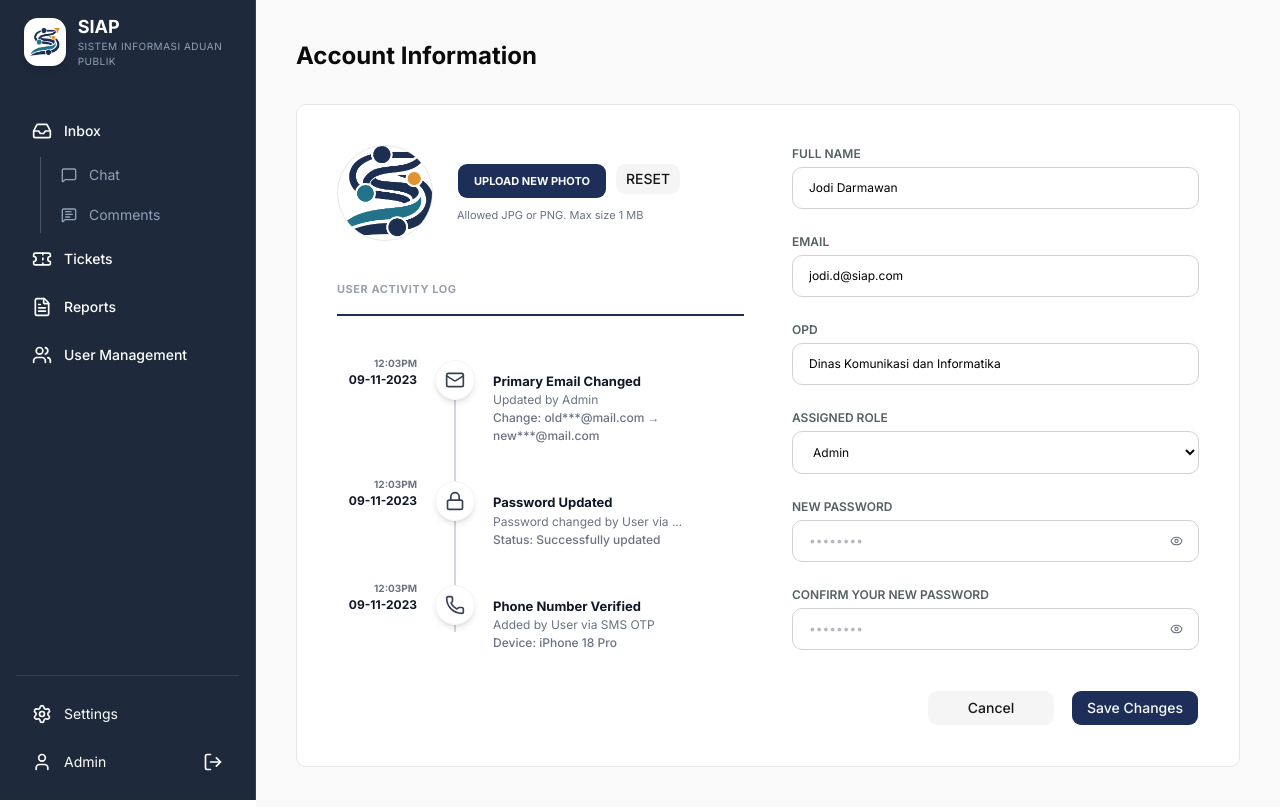
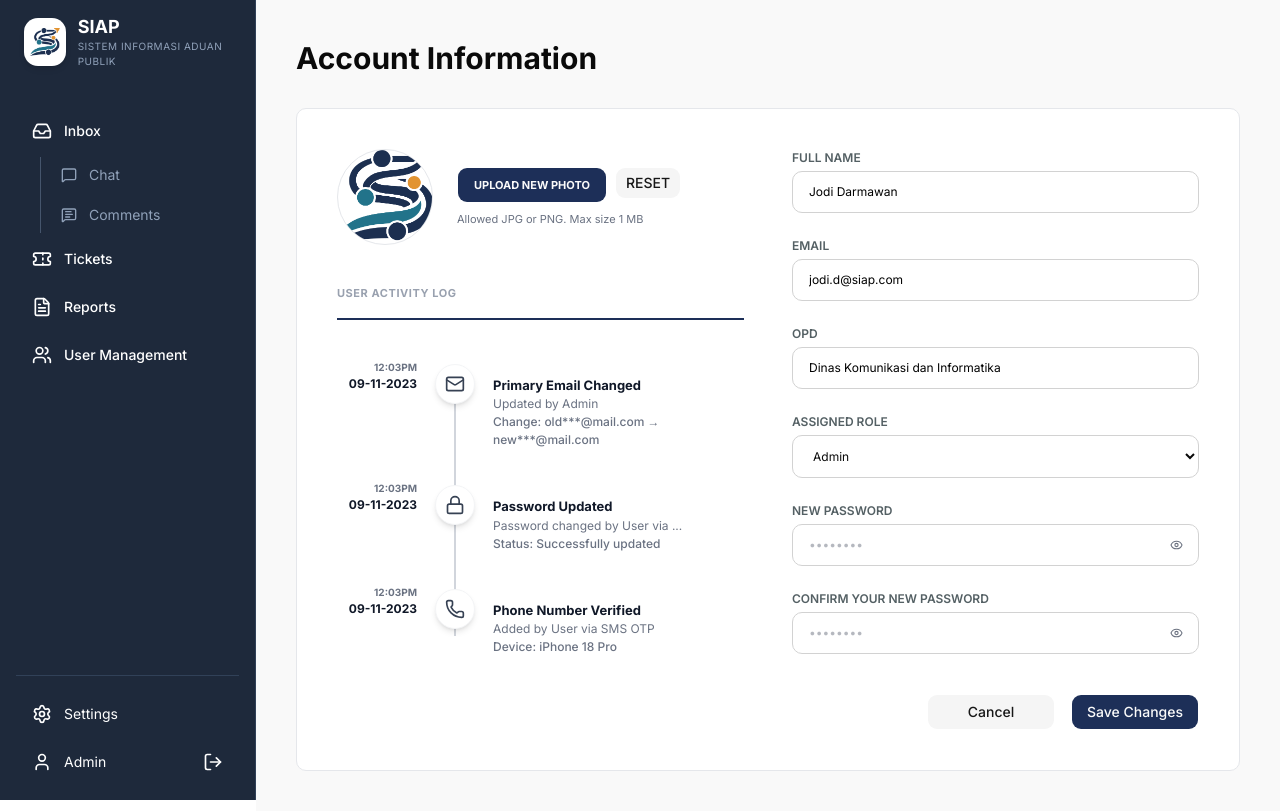
Before and after one commit to hibahsiap/SIAP, a Next.js app: page /dashboard/profile in a window 1280 px wide. Built offline with nearby package versions, Linux system fonts and the light colour scheme.

Commit message:
fix: perbesar title

```diff
--- a/app/dashboard/profile/page.tsx
+++ b/app/dashboard/profile/page.tsx
@@ -46,7 +46,7 @@ export default function ProfilePage() {
 
   return (
     <div className="p-8 max-w-6xl mx-auto">
-      <h1 className="text-2xl font-bold mb-8">Account Information</h1>
+      <h1 className="text-3xl font-bold mb-8">Account Information</h1>
 
       <div className="bg-white p-10 rounded-lg border border-gray-200 grid grid-cols-12 gap-12">
 
```
